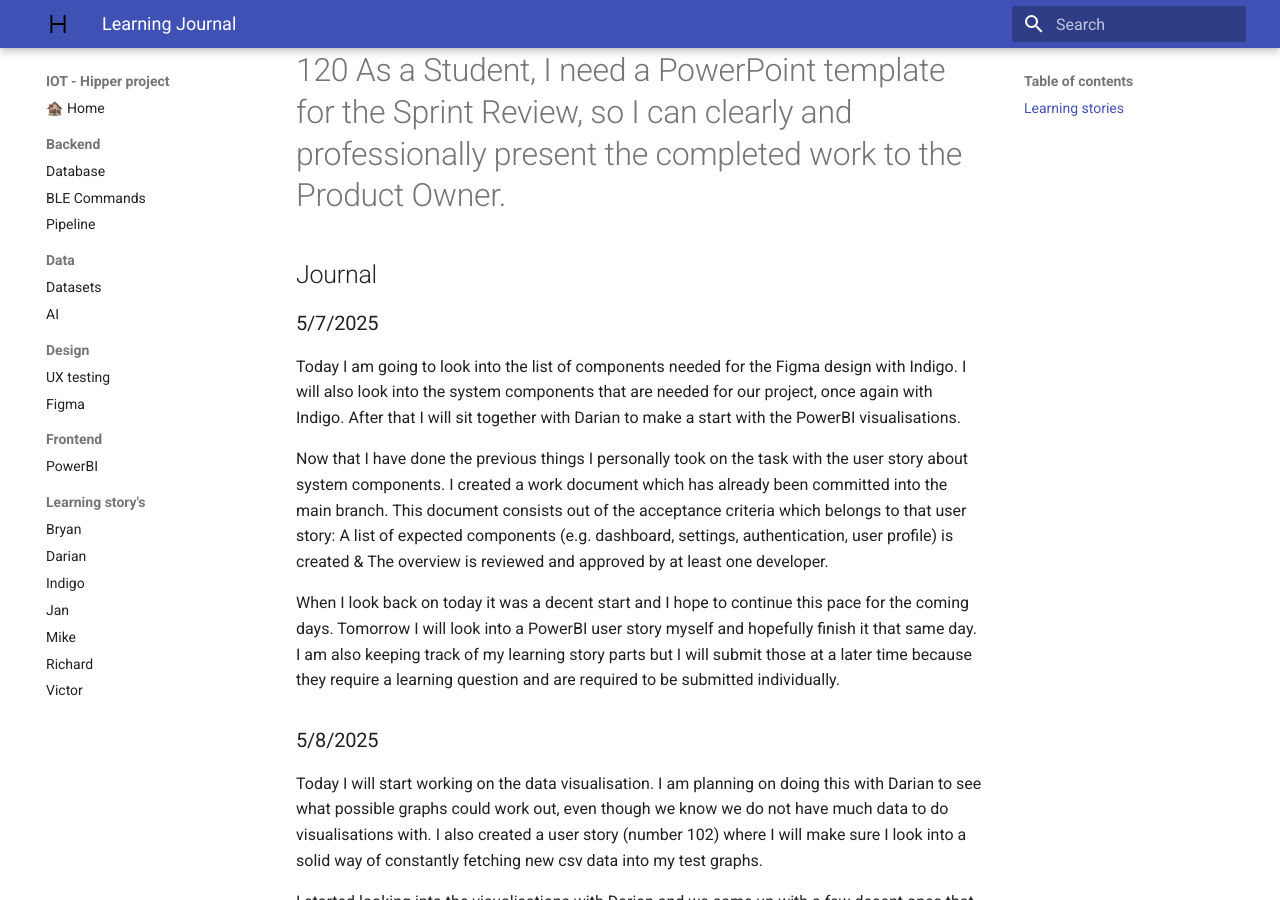
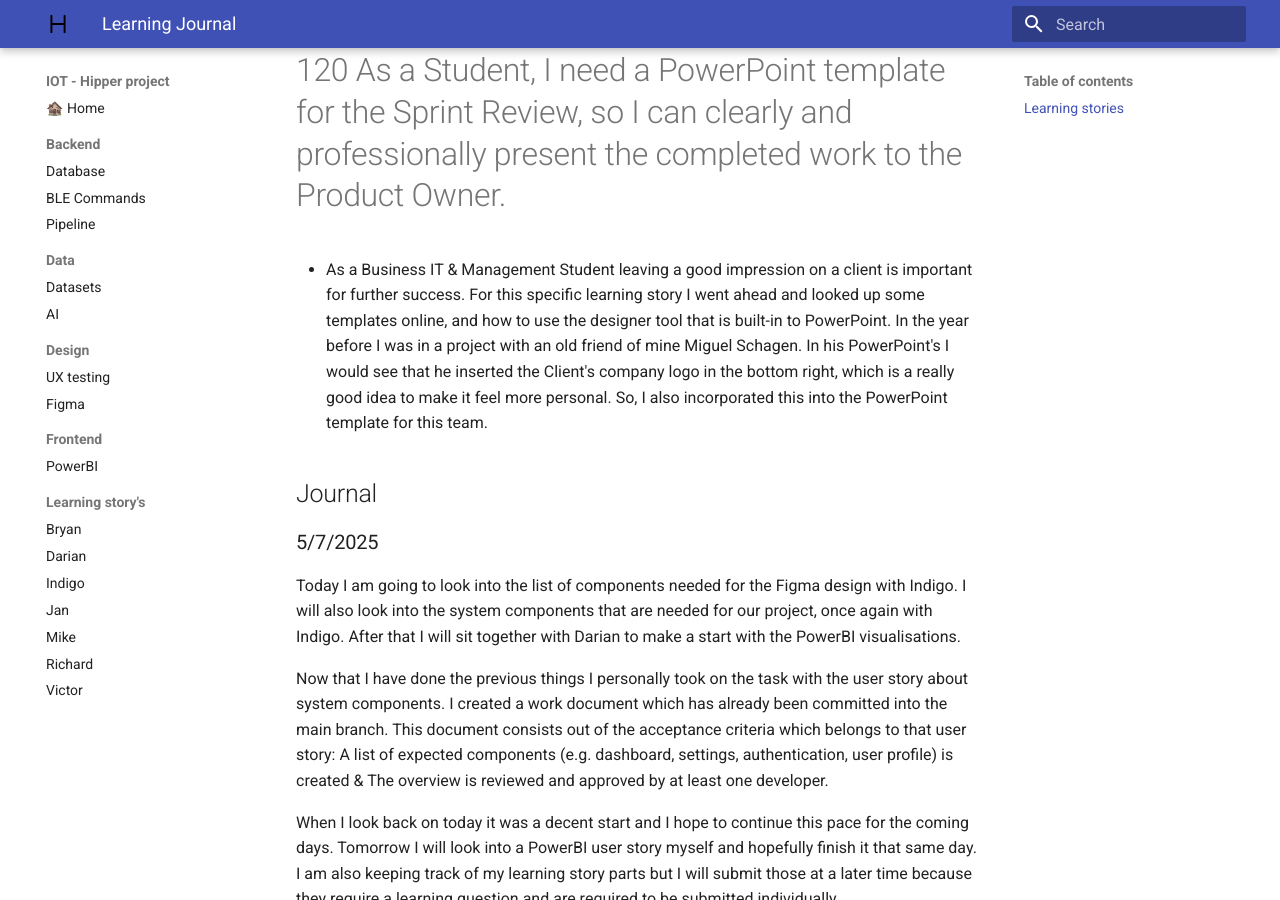
Before and after one commit to Vic-Warden/Digital-Life-Hipper-Monitoring, an MkDocs documentation site: the page built from docs/learning/journalJan.md, in a window 1280 px wide and 900 px high, scrolled down 673 px. Built offline with MkDocs 1.6.1 and Material for MkDocs 9.7.7, drawn with Linux system fonts in a browser that asks for light colours.

Commit message:
learning story text addition

```diff
--- a/docs/learning/journalJan.md
+++ b/docs/learning/journalJan.md
@@ -7,7 +7,7 @@ This file contains the learning journal with the learning stories of Jan.
 * The first thing I did was look at my phones health "gezondheid" app. Here I could get a good impression of how Apple did their layouts to make them look super intuitive. Together with Darian and Indigo I looked into this and together we agreed on certain components/requirements. After checking the Apple Health app I started looking on google for basic login pages, web layouts, and again together with Darian and Indigo we decided on things that looked really great. We want to go for a simplistic look that is understandable for anyone no matter the age. This PDF file has since been comitted to the repository under `design/Components_Requirements`
 
 #120 As a Student, I need a PowerPoint template for the Sprint Review, so I can clearly and professionally present the completed work to the Product Owner.
-
+* As a Business IT & Management Student leaving a good impression on a client is important for further success. For this specific learning story I went ahead and looked up some templates online, and how to use the designer tool that is built-in to PowerPoint. In the year before I was in a project with an old friend of mine Miguel Schagen. In his PowerPoint's I would see that he inserted the Client's company logo in the bottom right, which is a really good idea to make it feel more personal. So, I also incorporated this into the PowerPoint template for this team.
 
 ## Journal
 
```
